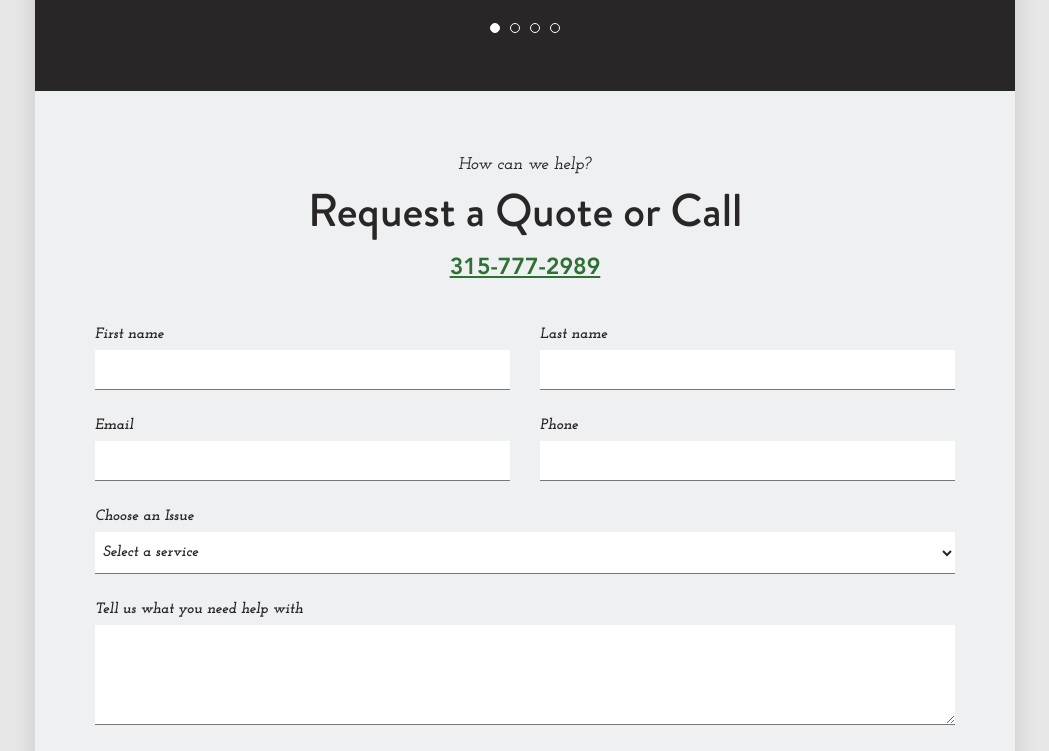
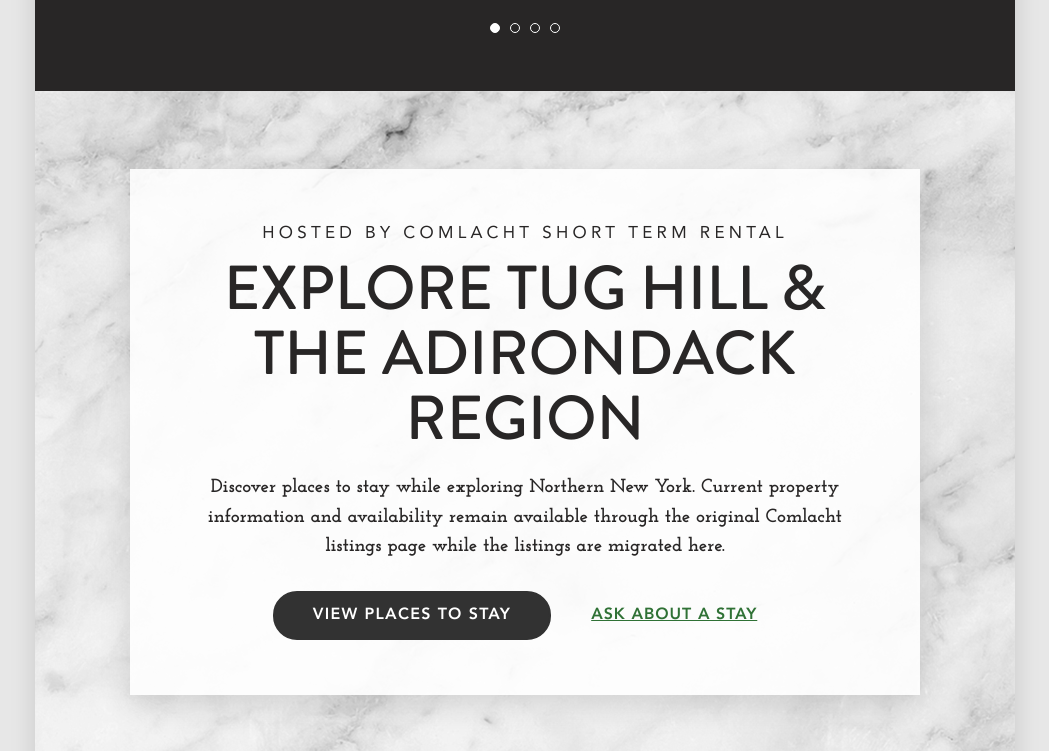
Before and after one commit to chrismuha/comlacht, a Vue app: page / in a window 1280 px wide. Shown: the part 2870-3621 px from the top of the page, without its empty margins (115-1164 px from the left). Built offline with nearby package versions, Linux system fonts and the light colour scheme.

Commit message:
Add Places to Stay section

```diff
--- a/src/Views/HomeView.vue
+++ b/src/Views/HomeView.vue
@@ -37,7 +37,7 @@
         <a href="#services">Vacation Rental</a>
         <a href="#services">Residential</a>
         <a href="#services">Co-Hosting / Property Management</a>
-        <a href="https://comlacht.wixsite.com/website/linens" target="_blank" rel="noopener">Places to Stay</a>
+        <a href="#places-to-stay">Places to Stay</a>
         <a href="#gallery">Gallery</a>
         <a href="#why-comlacht">Why Comlacht</a>
         <a href="#contact">Contact</a>
@@ -115,6 +115,18 @@
 
       <ProjectGallery />
 
+      <section id="places-to-stay" class="places-to-stay marble">
+        <div class="stay-copy">
+          <p class="small-title">HOSTED BY COMLACHT SHORT TERM RENTAL</p>
+          <h2>Explore Tug Hill &amp; the Adirondack Region</h2>
+          <p>Discover places to stay while exploring Northern New York. Current property information and availability remain available through the original Comlacht listings page while the listings are migrated here.</p>
+          <div class="stay-actions">
+            <a class="book-button" href="https://comlacht.wixsite.com/website/linens" target="_blank" rel="noopener">VIEW PLACES TO STAY</a>
+            <a class="stay-contact" href="#contact">ASK ABOUT A STAY</a>
+          </div>
+        </div>
+      </section>
+
       <section id="contact" class="contact">
         <div class="contact-heading">
           <p>How can we help?</p>
--- a/src/assets/main.css
+++ b/src/assets/main.css
@@ -54,6 +54,14 @@
 .service-contact a { font-size: 31px; color: #2f7135; }
 .service-email { margin: 4px 0; font: 700 21px 'Josefin Slab', serif; }
 
+.places-to-stay { padding: 78px 45px; text-align: center; border-bottom: 1px solid #d0d0d0; }
+.stay-copy { max-width: 790px; margin: 0 auto; padding: 55px 50px; background: #ffffffdf; box-shadow: 0 10px 30px #0002; }
+.stay-copy h2 { margin: 12px auto 22px; font: 500 clamp(38px, 7vw, 62px)/1.05 'Brandon Grot', Avenir, sans-serif; text-transform: uppercase; }
+.stay-copy > p:not(.small-title) { max-width: 670px; margin: 0 auto 30px; font: 700 19px/1.55 'Josefin Slab', serif; }
+.stay-actions { display: flex; justify-content: center; align-items: center; gap: 20px; flex-wrap: wrap; }
+.stay-actions .book-button { margin: 0; }
+.stay-contact { padding: 13px 20px; color: #2f7135; font-weight: 700; letter-spacing: .06em; }
+
 .contact { padding: 65px 60px 70px; background: #eff0f1; }
 .contact-heading { text-align: center; margin-bottom: 44px; }
 .contact-heading p { margin: 0 0 5px; font: italic 600 17px 'Josefin Slab', serif; }
@@ -89,6 +97,8 @@
   .services { padding: 48px 20px; }
   .services-grid { grid-template-columns: 1fr; gap: 22px; }
   .services-grid > img { grid-row: 2; margin: 0 auto; width: 190px; }
+  .places-to-stay { padding: 52px 20px; }
+  .stay-copy { padding: 42px 22px; }
   .contact { padding: 52px 22px; }
   form { grid-template-columns: 1fr; gap: 22px; }
   .wide, form button { grid-column: 1; }
```
